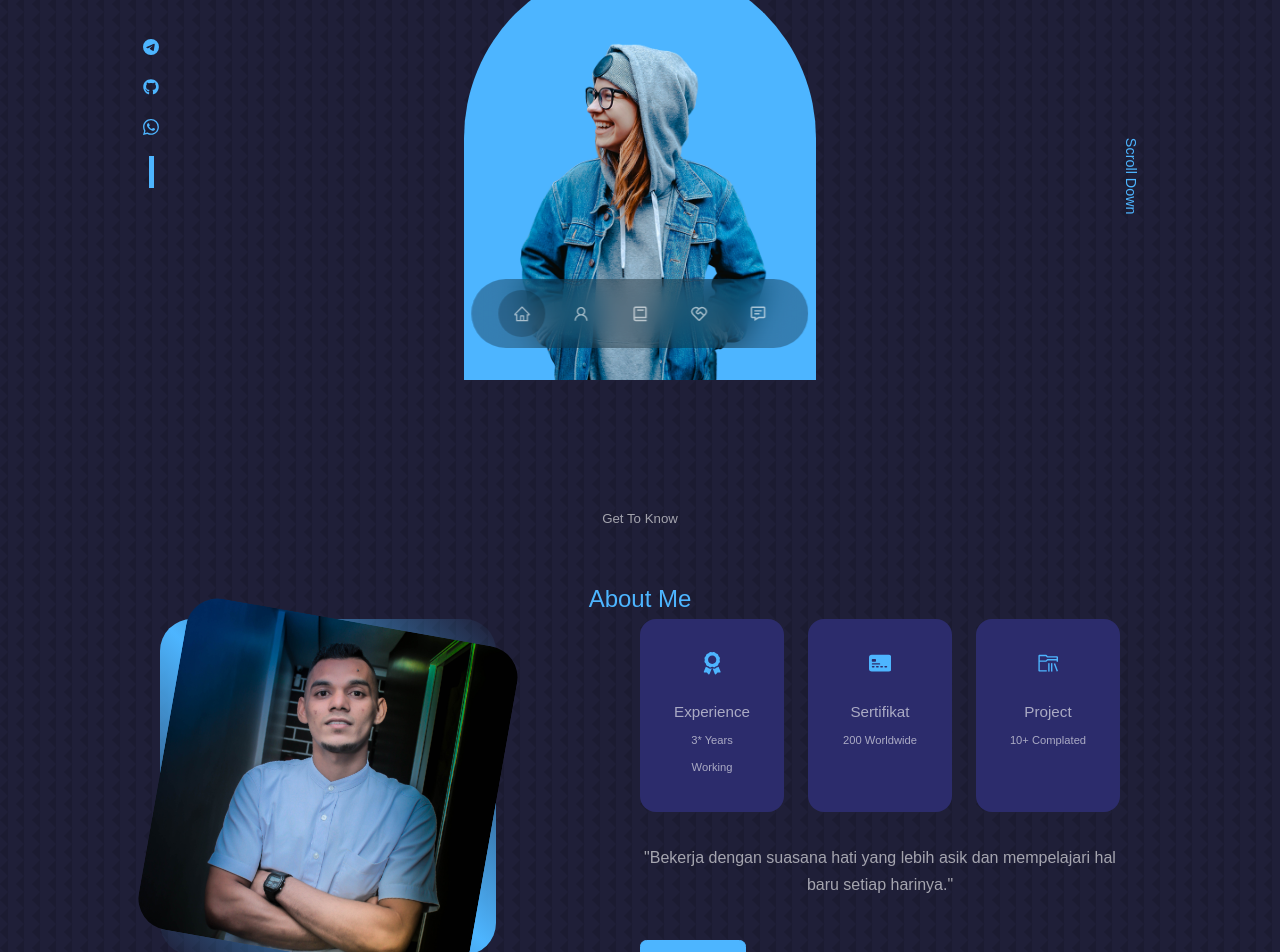
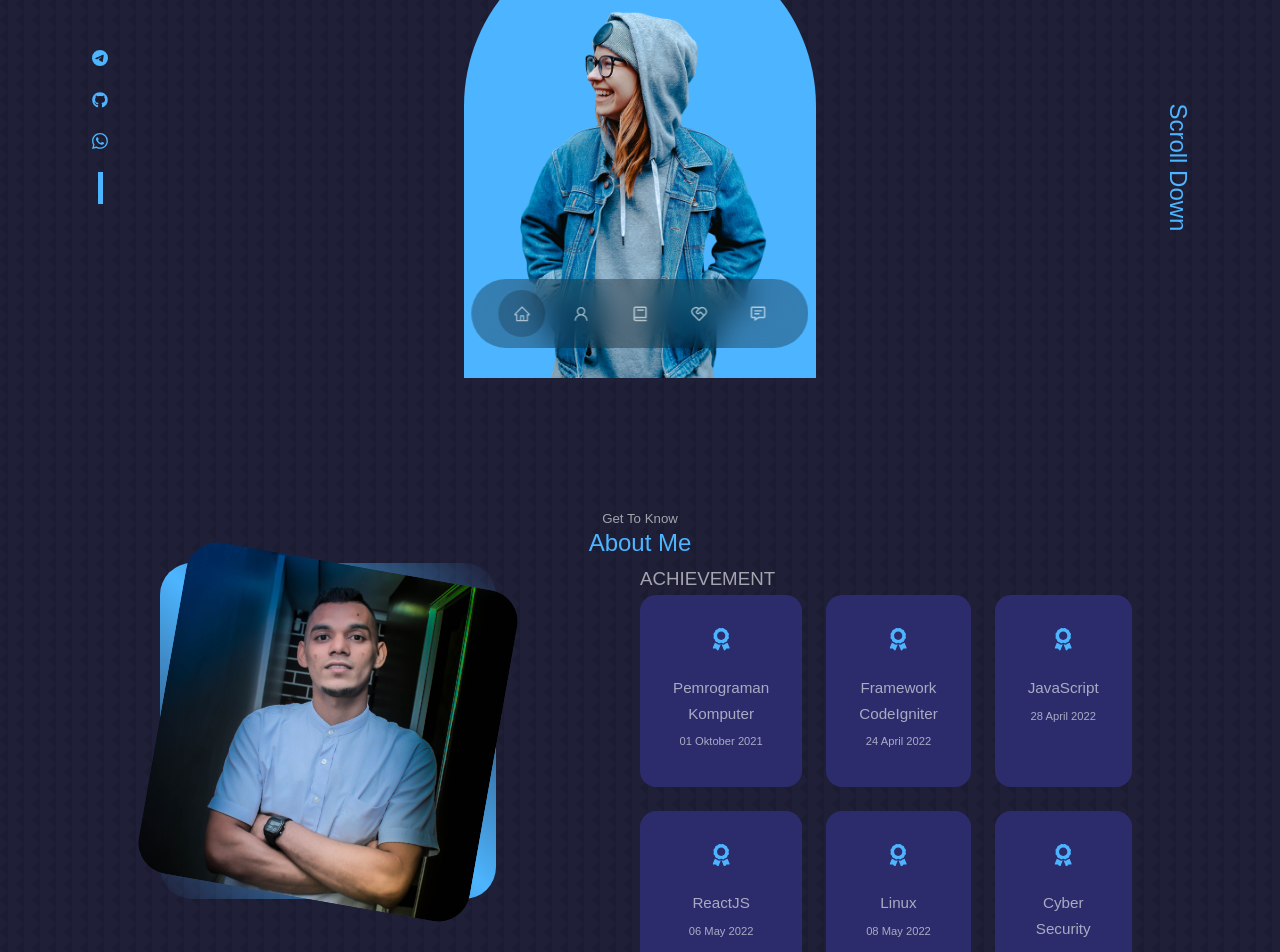
Before and after one commit to nandatritona/PortfolioMe, a React (Create React App) app in the folder reactapp/: page / in a window 1280 px wide. Shown: the part 420-1372 px from the top of the page. Built offline with nearby package versions, Linux system fonts and the light colour scheme.

Commit message:
Merapikan About me

```diff
--- a/reactapp/src/components/about/About.jsx
+++ b/reactapp/src/components/about/About.jsx
@@ -4,15 +4,12 @@ import React from 'react';
 import "./about.css";
 import ME from "../../assets/me.jpg";
 import {FaAward} from "react-icons/fa";
-import {BsFillCreditCard2FrontFill} from "react-icons/bs";
-import {VscFolderLibrary} from "react-icons/vsc";
 
 export const About = () => {
     return (
       <section id="about">
         <h5>Get To Know</h5>
         <h2>About Me</h2>
-
         <div className="container about_container">
             <div className="about_me">
                 <div className="about_me_image">
@@ -21,28 +18,46 @@ export const About = () => {
             </div>
 
             <div className="about_content">
+                <h3>ACHIEVEMENT</h3>
                 <div className="about_cards">
                     <article className="about_card">
                         <FaAward className="about_icon" />
-                        <h5>Experience</h5>
-                        <small>3* Years Working</small>
+                        <h5>Pemrograman Komputer</h5>
+                        <small>01 Oktober 2021</small>
                     </article>
 
                     <article className="about_card">
-                        <BsFillCreditCard2FrontFill className="about_icon" />
-                        <h5>Sertifikat</h5>
-                        <small>200 Worldwide</small>
+                        <FaAward className="about_icon" />
+                        <h5>Framework CodeIgniter</h5>
+                        <small>24 April 2022</small>
                     </article>
 
                     <article className="about_card">
-                        <VscFolderLibrary className="about_icon" />
-                        <h5>Project</h5>
-                        <small>10+ Complated</small>
+                        <FaAward className="about_icon" />
+                        <h5>JavaScript</h5>
+                        <small>28 April 2022</small>
+                    </article>
+
+                    <article className="about_card">
+                        <FaAward className="about_icon" />
+                        <h5>ReactJS</h5>
+                        <small>06 May 2022</small>
+                    </article>
+
+                    <article className="about_card">
+                        <FaAward className="about_icon" />
+                        <h5>Linux</h5>
+                        <small>08 May 2022</small>
+                    </article>
+
+                    <article className="about_card">
+                        <FaAward className="about_icon" />
+                        <h5>Cyber Security</h5>
+                        <small>08 May 2022</small>
                     </article>
                 </div>
 
-                <p>"Bekerja dengan suasana hati yang lebih asik dan mempelajari hal baru setiap harinya."</p>
-
+                <p>"Bekerja dengan suasana hati yang lebih asik dan mempelajari hal baru setiap harinya sangat menyenangkan."</p>
                 <a href="#contact" className="btn btn-primary">Let's Talk</a>
             </div>
         </div>
--- a/reactapp/src/components/about/about.css
+++ b/reactapp/src/components/about/about.css
@@ -1,7 +1,15 @@
+/* h2 {
+    font-size: 2.0rem;
+    font-weight: 500;
+    margin: 1rem 0 1rem;
+    line-height: -1;
+} */
+
 .about_container {
     display: grid;
     grid-template-columns: 35% 50%;
     gap: 15%;
+    /* margin-top: 5rem; */
 }
 
 .about_me {
@@ -61,9 +69,21 @@
 }
 
 .about_content p {
+    font-size: 0.9rem;
     margin: 2rem 0 2.6rem;
     color: var(--color-light);
     text-align: center;
+}
+
+.about_content h3 {
+    /* margin: -2rem 0 -2rem; */
+    color: var(--color-light);
+    text-align: left;
+}
+
+.btn {
+    margin: -1rem 0 -1rem;
+
 }
 
 /* *************** MEDIA QUERIES (MEDIUM DEVICE) *************** */
@@ -92,7 +112,7 @@
 
     .about_cards {
         grid-template-columns: 1fr 1fr;
-        gap: 1rem;
+        gap: 1.0rem;
     }
 
     .about_content {
--- a/reactapp/src/components/header/header.css
+++ b/reactapp/src/components/header/header.css
@@ -23,10 +23,10 @@ header {
     display: flex;
     flex-direction: column;
     align-items: center;
-    gap: 0.8rem;
+    gap: 0.9rem;
     position: absolute;
-    left: -6.3rem;
-    bottom: 5rem;
+    left: -9.5rem;
+    bottom: 4rem;
 }
 
 .haeder_socials::after {
@@ -54,11 +54,11 @@ header {
 /* ******************** SCROLL DOWN ******************** */
 .scroll_down {
     position: absolute;
-    right: -8.3rem;
+    right: -12.9rem;
     bottom: 5rem;
     transform: rotate(90deg);
     font-weight: 300;
-    font-size: 0.9rem;
+    font-size: 1.5rem;
 }
 
 /* *************** MEDIA QUERIES (MEDIUM DEVICE) *************** */
--- a/reactapp/src/index.css
+++ b/reactapp/src/index.css
@@ -64,7 +64,7 @@ section > h2, section h5 {
 
 section > h2 {
     color: var(--color-primary);
-    margin-top: 3rem;
+    margin-top: -0.5rem;
 }
 
 .text-light {
@@ -115,7 +115,7 @@ img {
     }
 
     section {
-        margin-top: 6rem;
+        margin-top: 5rem;
         height: 100vh;
     }
 }
@@ -127,6 +127,7 @@ img {
     }
 
     section > h2 {
-        margin-top: 2rem;
+        /* margin-top: 2rem; */
+        margin-top: -0.5rem;
     }
 }
```
